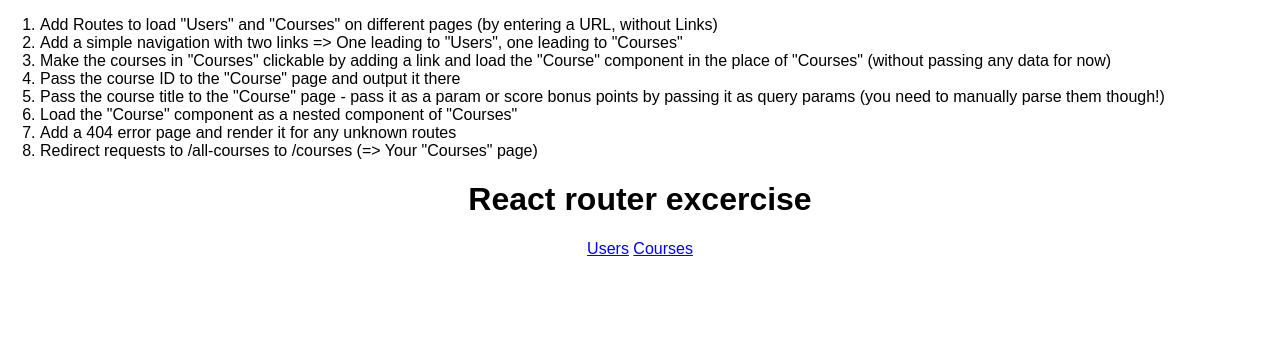
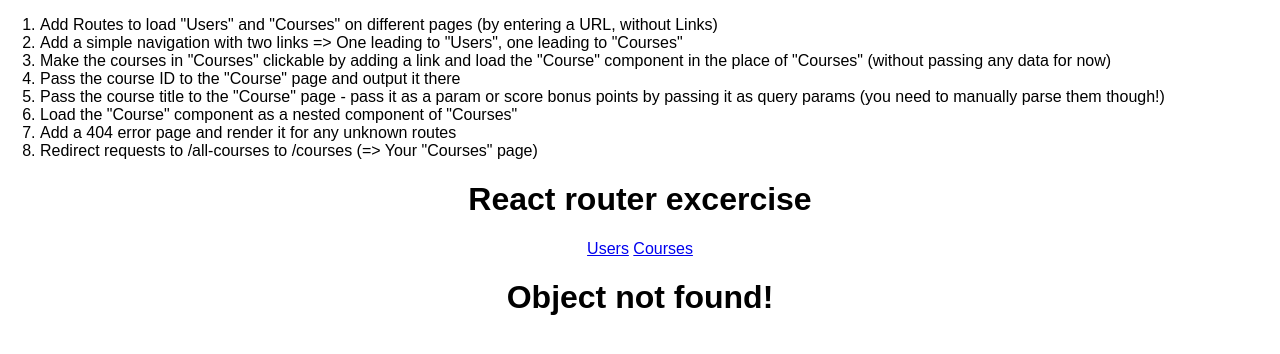
Before and after one commit to makomweb/notes-react-course, a React (Create React App) app in the folder routing-exercise-project/: page / in a window 1280 px wide. Shown: the top 354 px of the page. Built offline with nearby package versions, Linux system fonts and the light colour scheme.

Commit message:
finish assignment task 7

```diff
--- a/routing-exercise-project/src/App.js
+++ b/routing-exercise-project/src/App.js
@@ -3,6 +3,7 @@ import './App.css';
 import { BrowserRouter, Route, Switch, Link } from 'react-router-dom';
 import Users from './Components/Users/Users';
 import Courses from './Components/Courses/Courses';
+import NoMatch from './Components/NoMatch/NoMatch';
 
 class App extends Component {
   render() {
@@ -28,6 +29,7 @@ class App extends Component {
             <Switch>
               <Route path="/users" component={Users} />
               <Route path="/courses" component={Courses} />
+              <Route render={() => <NoMatch />} />
               <Route path="/" component={null} />
             </Switch>
           </div>
--- /dev/null
+++ b/routing-exercise-project/src/Components/NoMatch/NoMatch.js
@@ -0,0 +1,7 @@
+import React from 'react';
+
+const NoMatch = () => (
+    <h1>Object not found!</h1>
+);
+
+export default NoMatch;
```
